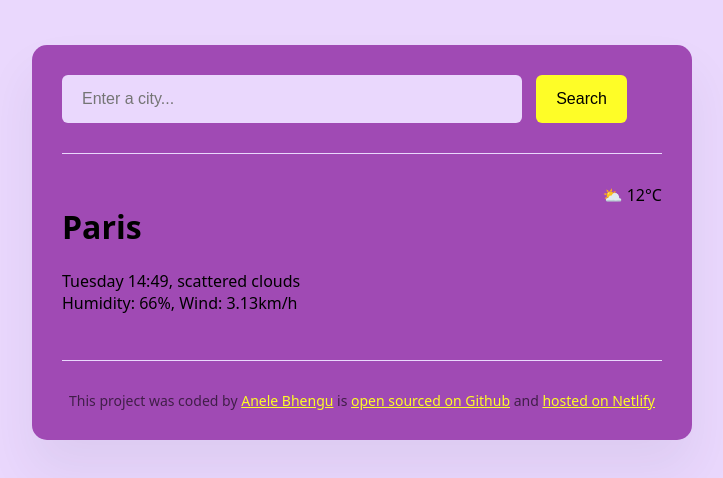
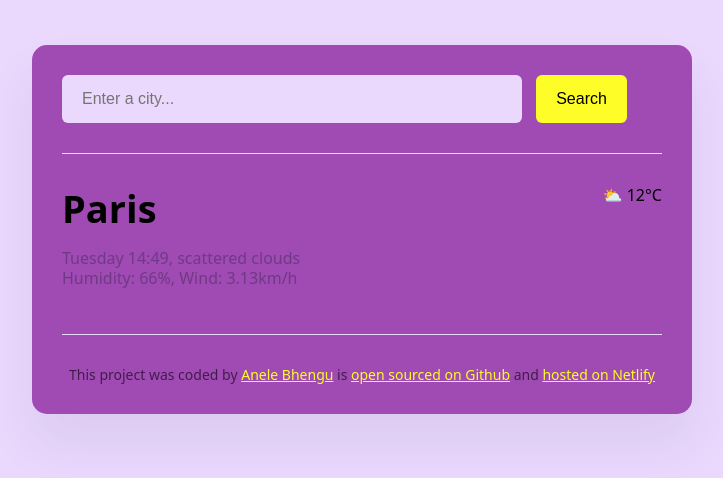
Before and after one commit to Anelebheng/vanilla-weather-search-project, a plain HTML site: page index.html in a window 1280 px wide. Shown: the whole page, without its empty margins (278-1001 px from the left). Drawn offline with Linux system fonts and the light colour scheme.

Commit message:
styled app details

```diff
--- a/index.html
+++ b/index.html
@@ -28,14 +28,14 @@
       <main>
         <div class="app-data">
           <div>
-            <h1>Paris</h1>
+            <h1 class="app-city">Paris</h1>
 
-            <p>
+            <p class="app-details">
               Tuesday 14:49, scattered clouds <br />Humidity: 66%, Wind:
               3.13km/h
             </p>
           </div>
-          <div>⛅ 12°C</div>
+          <div app-temperature>⛅ 12°C</div>
         </div>
       </main>
       <footer>
--- a/style.css
+++ b/style.css
@@ -37,8 +37,24 @@ header {
   margin-left: 10px;
   font-size: 16px;
 }
+
 main {
   padding: 30px 0;
+}
+
+.app-data {
+  display: flex;
+  justify-content: space-between;
+}
+.app-city {
+  margin: 0%;
+  font-size: 38px;
+  line-height: 48px;
+}
+.app-details {
+  font-size: 16px;
+  color: rgba(39, 33, 66, 0.4);
+  line-height: 20px;
 }
 footer {
   border-top: 1px solid #ead8fd;
@@ -47,7 +63,3 @@ footer {
   font-size: 14px;
   color: rgba(0, 0, 0, 0.6);
 }
-.app-data {
-  display: flex;
-  justify-content: space-between;
-}
```
